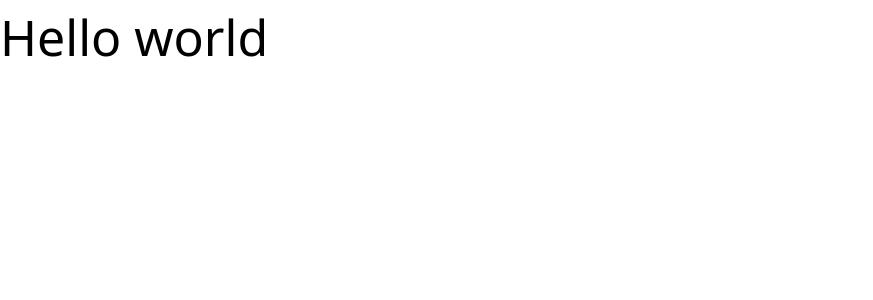
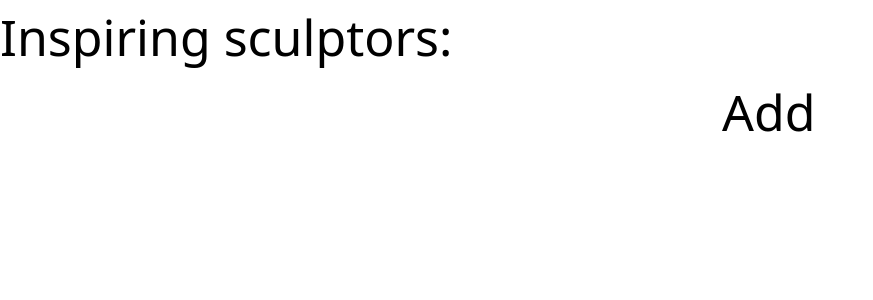
Before and after one commit to ranveerdhaliwal03/BrowseTrail, a React (Vite) app: page / in a window 1280 px wide. Shown: the top 300 px of the page, without its empty margins (0-873 px from the left). Built offline with nearby package versions, Linux system fonts and the light colour scheme.

Commit message:
creating simple todo -- learning react :)

```diff
--- a/src/App.tsx
+++ b/src/App.tsx
@@ -1,9 +1,11 @@
+import ListGroup from "./components/ListGroup"
+
 function App() {
   return (
-    <div className="text-[50px]">
-      Hello world
-    </div>
+    <div className="text-[50px]"><ListGroup></ListGroup></div>
   )
 }
 
+
+
 export default App
--- /dev/null
+++ b/src/components/ListGroup.tsx
@@ -0,0 +1,39 @@
+import { useState } from 'react';
+
+let nextId = 0;
+
+interface Artist {
+  id: number;
+  name: string;
+}
+
+export default function List() {
+  const [name, setName] = useState('');
+  const [artists, setArtists] = useState<Artist[]>([]);
+
+  return (
+    <>
+      <h1>Inspiring sculptors:</h1>
+      <input
+        value={name}
+        onChange={e => setName(e.target.value)}
+      />
+      <button
+        onClick={() => {
+          setArtists([
+            ...artists,
+            { id: nextId++, name }
+          ]);
+          setName(""); // optional: clear input after adding
+        }}
+      >
+        Add
+      </button>
+      <ul>
+        {artists.map(artist => (
+          <li key={artist.id}>{artist.name}</li>
+        ))}
+      </ul>
+    </>
+  );
+}
```
